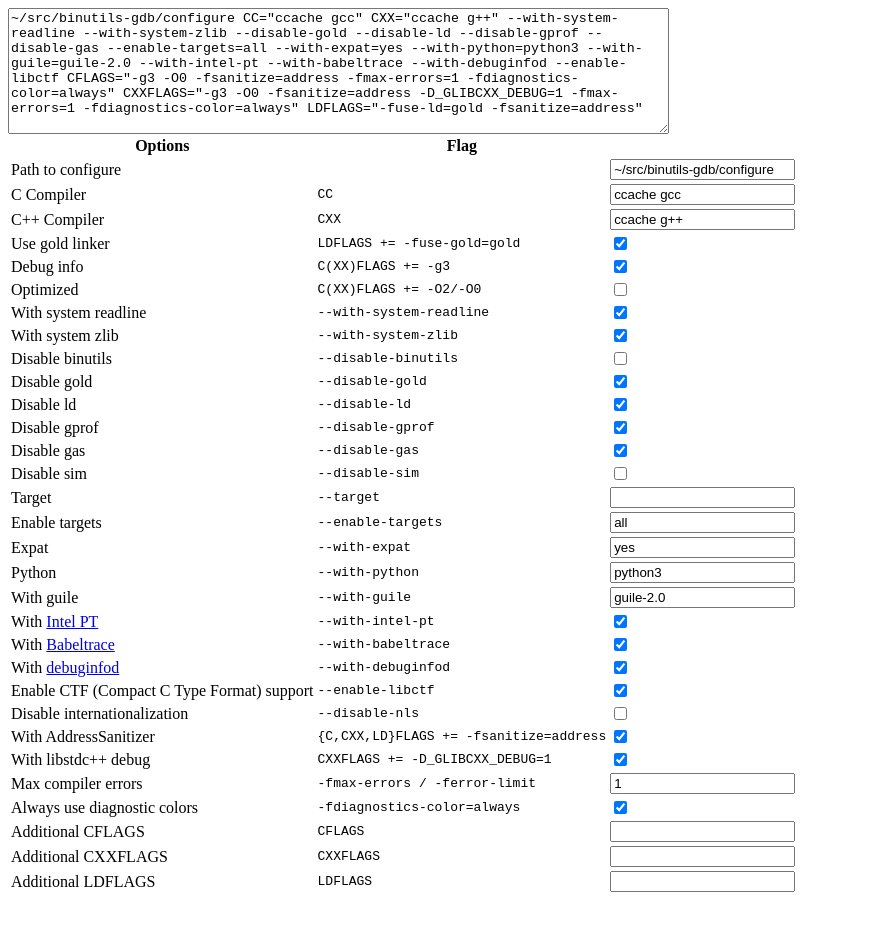
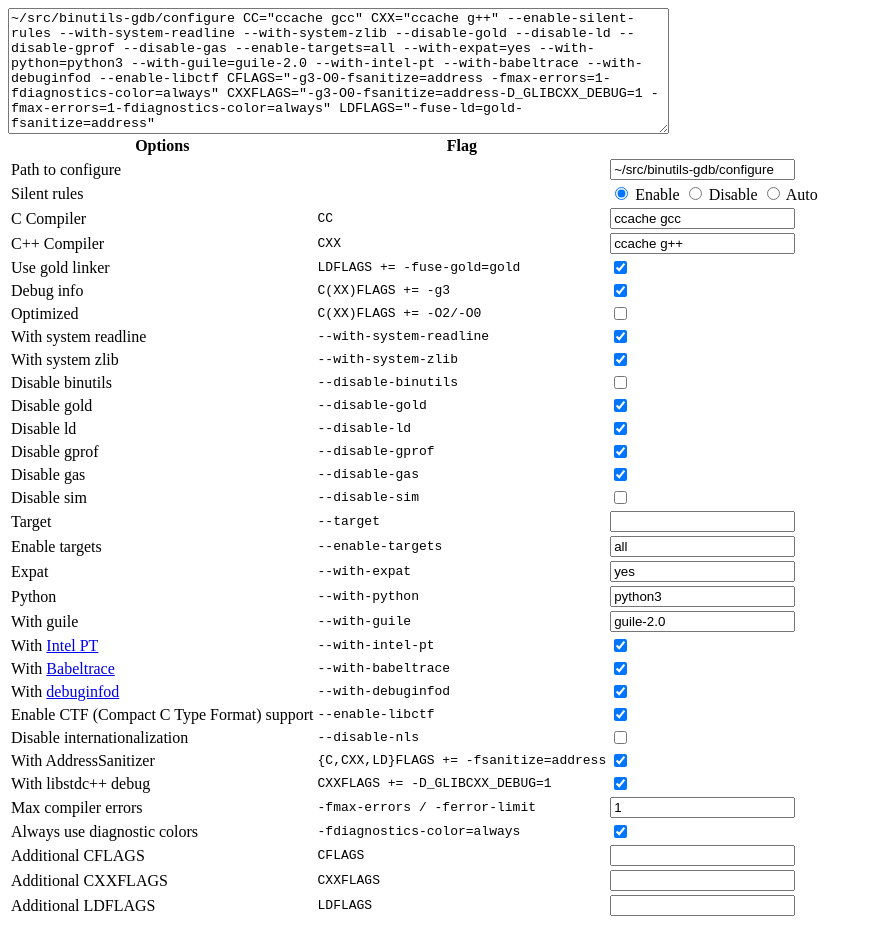
Before and after one commit to simark/gdb-config, a website with bundled scripts: page index.html in a window 1280 px wide. Shown: the whole page, without its empty margins (0-873 px from the left). Before the commit the page ends 903 px from the top, so only its background shows below. Built offline with nearby package versions, Linux system fonts and the light colour scheme.

Commit message:
Add --enable-silent-rules

```diff
--- a/index.html
+++ b/index.html
@@ -25,6 +25,20 @@
       <td><label for="configure">Path to configure</label></td>
       <td></td>
       <td><input type="text" id="configure" value="~/src/binutils-gdb/configure" /></label></td>
+    </tr>
+    <tr>
+      <td>Silent rules</td>
+      <td></td>
+      <td>
+        <input type="radio" id="enable-silent-rules" name="silent-rules" checked="true" />
+        <label for="enable-silent-rules">Enable</label>
+
+        <input type="radio" id="disable-silent-rules" name="silent-rules" />
+        <label for="disable-silent-rules">Disable</label>
+
+        <input type="radio" id="auto-silent-rules" name="silent-rules" />
+        <label for="auto-silent-rules">Auto</label>
+      </td>
     </tr>
     <tr>
       <td><label for="cc">C Compiler</label></td>
--- a/index.ts
+++ b/index.ts
@@ -15,7 +15,7 @@ function vs(id: string) {
     }
     return val;
 }
-function c(id: string, valueOn?: string, valueOff?: string): string {
+function checked(id: string, valueOn?: string, valueOff?: string): string {
     const element = document.getElementById(id);
     if (!(element instanceof HTMLInputElement)) {
         return "";
@@ -23,14 +23,14 @@ function c(id: string, valueOn?: string, valueOff?: string): string {
     if (!element.checked) {
         return valueOff || "";
     }
-    return valueOn || "--" + id;
+    return valueOn || " --" + id;
 }
 function cs(id: string, valueOn?: string, valueOff?: string): string {
-    const val = c(id, valueOn, valueOff);
+    const val = checked(id, valueOn, valueOff);
     if (!val) {
         return "";
     }
-    return " " + val;
+    return val;
 }
 function rs(val: string): string {
     while (val.charAt(0) === " ") {
@@ -59,6 +59,10 @@ function regenerate() {
     let ldflags = "";
     config += vv("cc");
     config += vv("cxx");
+
+    config += checked("enable-silent-rules");
+    config += checked("disable-silent-rules");
+
     ldflags += cs("use-gold", "-fuse-ld=gold");
     cflags += cs("debuginfo", "-g3");
     cxxflags += cs("debuginfo", "-g3");
```
